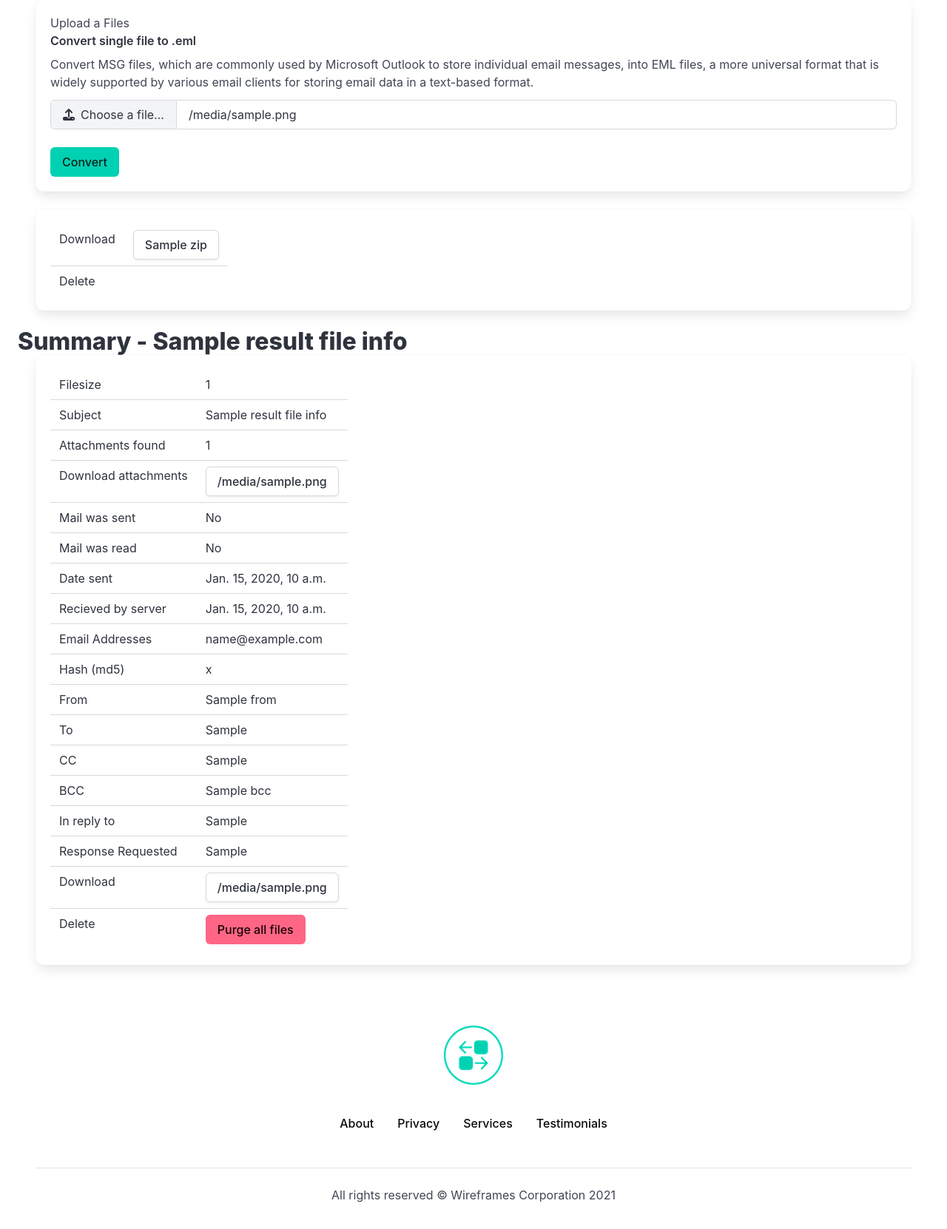
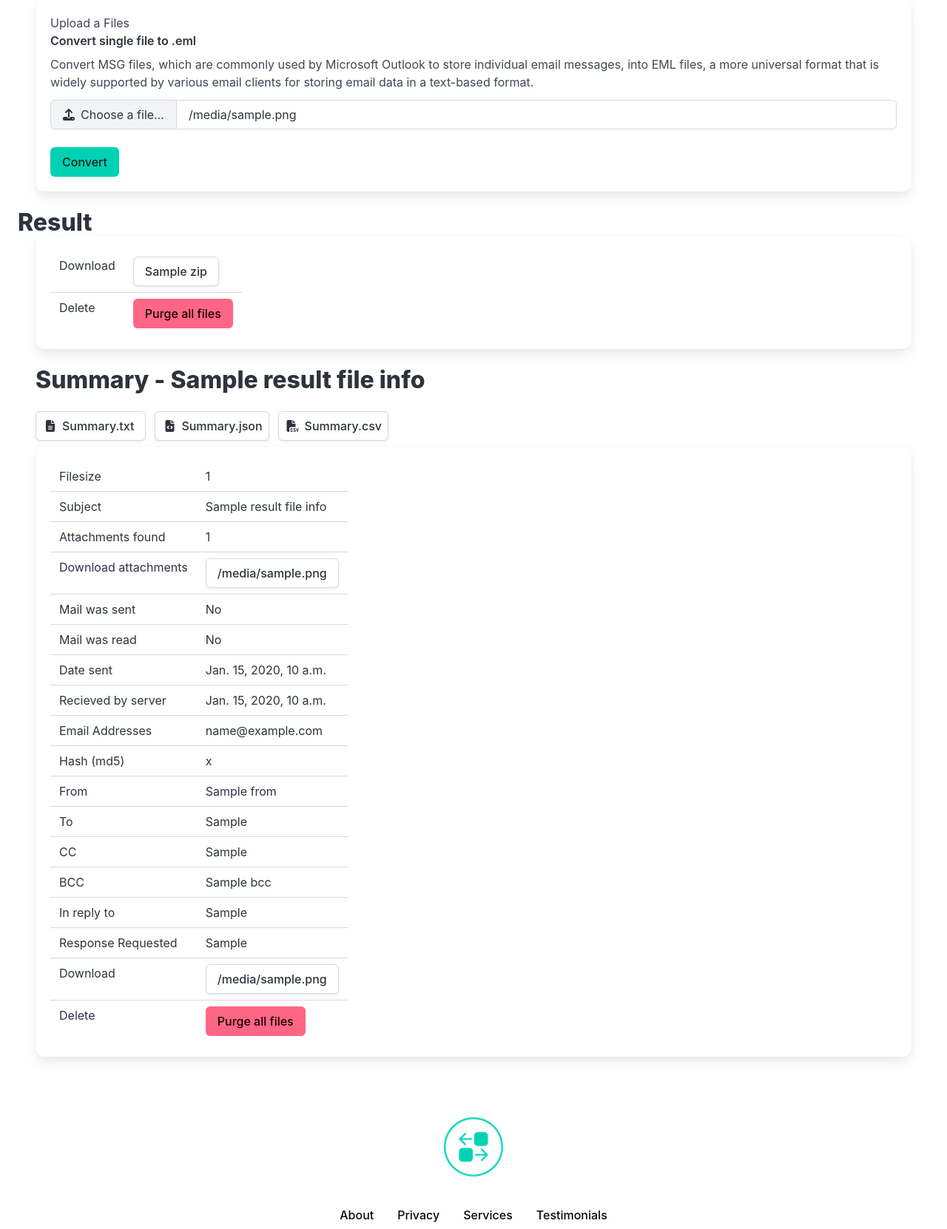
Before and after one commit to wuaschtikus/sales, a Django app: template templates/msgconv/msgconv_multiple_files.html in a window 1280 px wide. Shown: the part 190-1852 px from the top of the page at 74% size. Before the commit the page ends 1816 px from the top, so only its background shows below. Run offline with Django 3.2, Linux system fonts and the light colour scheme; the template is opened without the code that fills it: values that come from a table or form of the project are taken from there, most other values are stand-ins (such as "Sample title", 1, 10 or a date in 2020); some libraries are stand-ins or nearby versions.

Commit message:
improved multiple files comverter

```diff
--- a/msgconv/views/convert_multiple_files.py
+++ b/msgconv/views/convert_multiple_files.py
@@ -75,7 +75,7 @@ class MsgConvMultipleFiles(MsgConvBase):
                 # Deletes original msg file
                 self._cleanup(msg_path)
 
-            return render(request, self.template_name, {'results': results, 'zip': zip_file})
+            return render(request, self.template_name, {'results': results, 'zip': zip_file, 'id': self.tmp})
 
         return render(request, self.template_name, {'form': form})
 
--- a/templates/msgconv/msgconv_multiple_files.html
+++ b/templates/msgconv/msgconv_multiple_files.html
@@ -88,6 +88,10 @@
 
 {% if results %}
 
+<div class="pl-5">
+    <h3 class="title">Result</h3>
+</div>
+
 <div class="box ml-6 mr-6">
     <table class="table is-borderless">
         <tbody>
@@ -99,7 +103,7 @@
             </tr>
             <tr>
                 <td>Delete</td>
-                {% comment %} <td><a href="{% url 'delete_files' result.id %}" class="button is-danger">Purge all files</a></td> {% endcomment %}
+                <td><a href="{% url 'delete_files' id %}" class="button is-danger">Purge all files</a></td>
             </tr>
         </tbody>
     </table>
@@ -108,8 +112,22 @@
 
 {% for result in results %}
 
-    <div class="pl-5">
+    <div class="pl-6 pr-6 pb-2">
         <h3 class="title">Summary - {{ result.result_file_info.subject }}</h3>
+        <div class="buttons">
+            <a href="{{ result.result_file_summaries.txt }}" class="button">
+                <span class="icon"><i class="fas fa-file-alt"></i></span>
+                <span>Summary.txt</span>
+            </a>
+            <a href="{{ result.result_file_summaries.json }}" class="button pr-2">
+                <span class="icon"><i class="fas fa-file-code"></i></span>
+                <span>Summary.json</span>
+            </a>
+            <a href="{{ result.result_file_summaries.csv }}" class="button pr-2">
+                <span class="icon"><i class="fas fa-file-csv"></i></span>
+                <span>Summary.csv</span>
+            </a>
+        </div>
     </div>
 
     <div class="box ml-6 mr-6">
@@ -197,7 +215,7 @@
                 </tr>
                 <tr>
                     <td>Download</td>
-                    <td><a href="{{ eml_download_url }}" class="button">{{ result.file_name_download }}</a></td>
+                    <td><a href="{{ result.eml_download_url }}" class="button">{{ result.file_name_download }}</a></td>
                 </tr>
                 <tr>
                     <td>Delete</td>
--- a/templates/msgconv/msgconv_single_files.html
+++ b/templates/msgconv/msgconv_single_files.html
@@ -112,8 +112,8 @@
         </table>
     </div>
 
-    <div class="pl-5 pr-6 is-flex is-justify-content-space-between is-align-items-center">
-        <h3 class="title">Summary</h3>
+    <div class="pl-6 pr-6 pb-2">
+        <h3 class="title">Summary - {{ result.result_file_info.subject }}</h3>
         <div class="buttons">
             <a href="{{ result.result_file_summaries.txt }}" class="button">
                 <span class="icon"><i class="fas fa-file-alt"></i></span>
```
